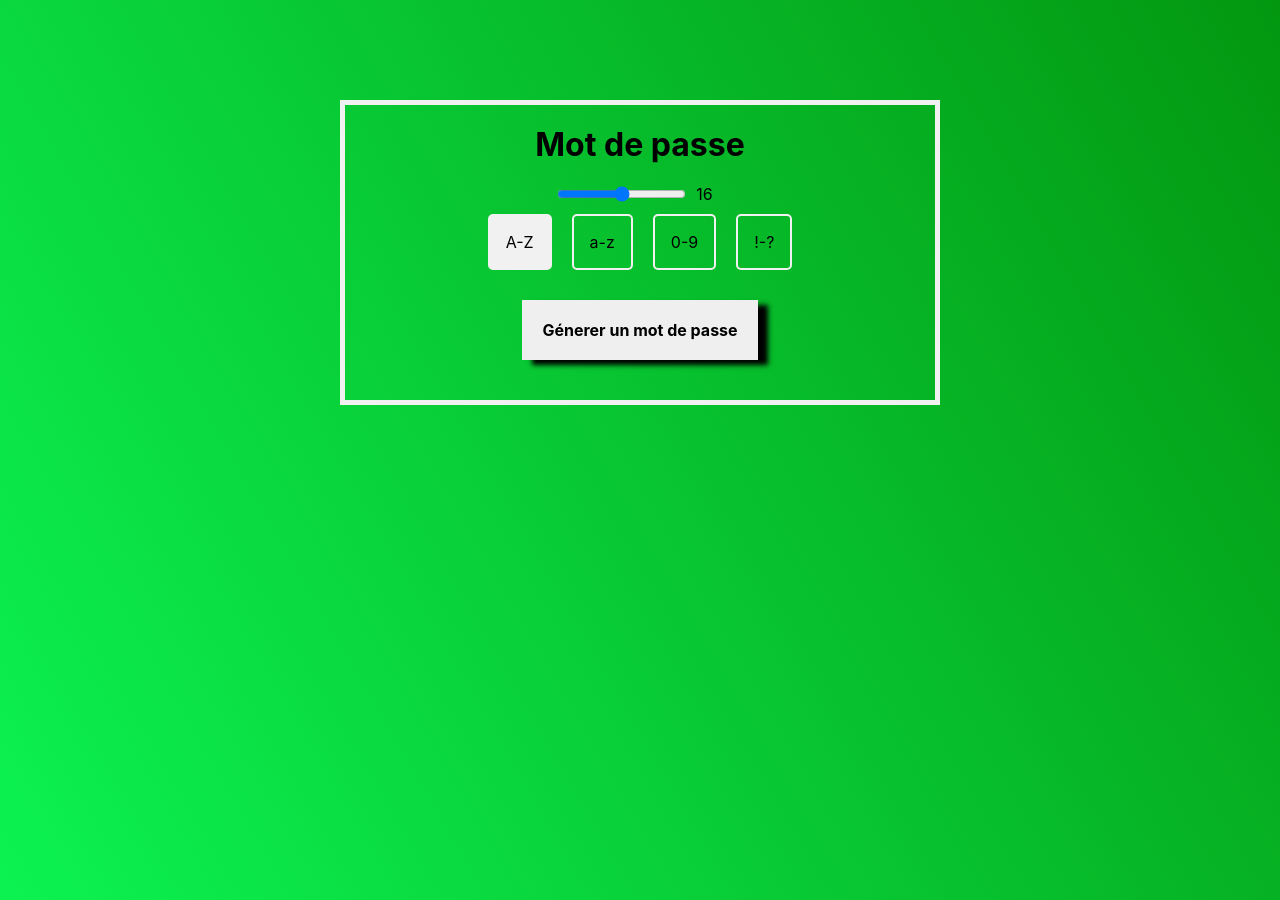
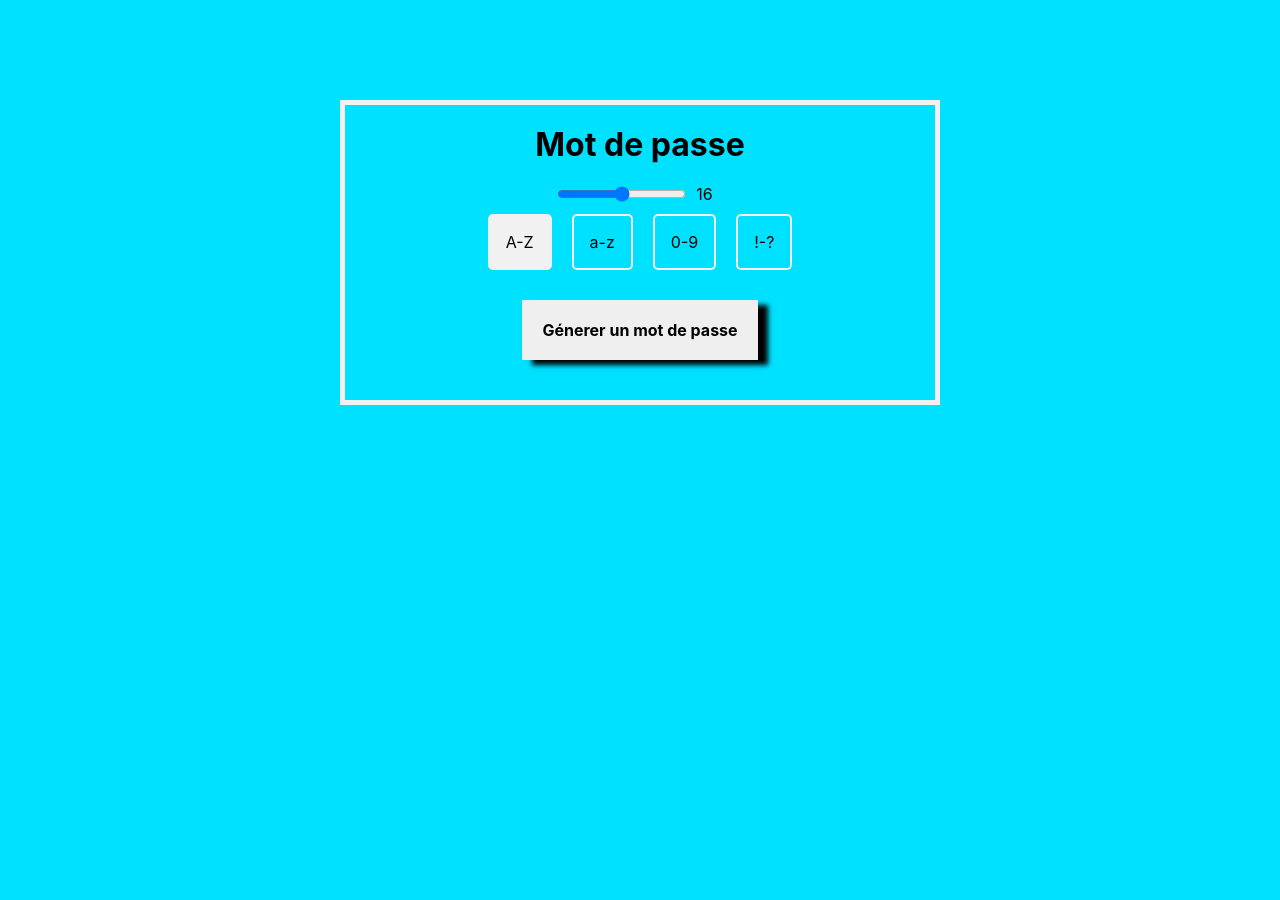
Before and after one commit to captainMoh/captainMoh.github.io, a plain HTML site: page index.html in a window 1280 px wide. Drawn offline with Linux system fonts and the light colour scheme.

Commit message:
bg lightblue

```diff
--- a/style.css
+++ b/style.css
@@ -6,7 +6,7 @@
 }
 
 body {
-  background: linear-gradient(60deg, #0cf351, #039710);
+  background: #00e1ff;
   overflow: hidden;
   height: 100vh;
 }
```
